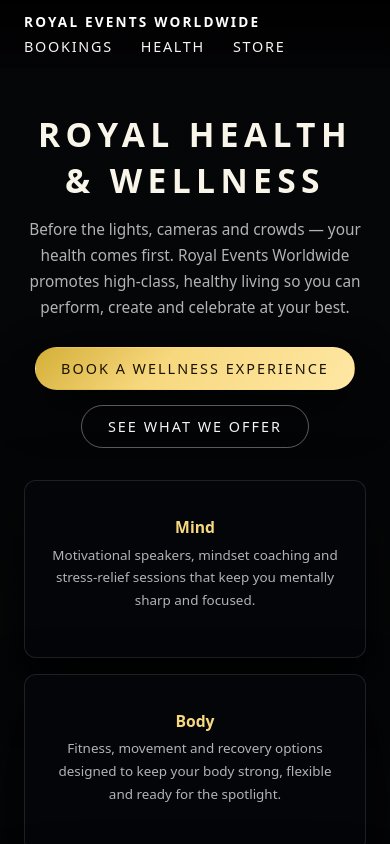
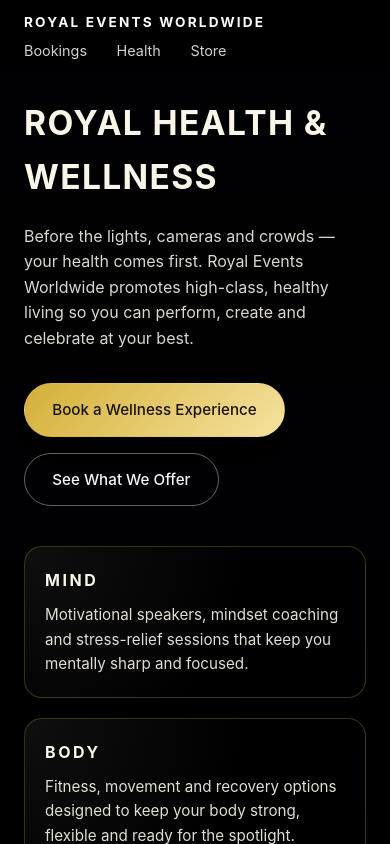
Before and after one commit to royaleventsworldwide/royal-events-app, a Next.js app: page /health in a window 390 px wide. Shown: the top 844 px of the page. Built offline with nearby package versions, Linux system fonts and the light colour scheme.

Commit message:
Refactor global CSS styles and improve layout
Refactor global styles, update layout and color scheme, and enhance responsiveness.

```diff
--- a/styles/globals.css
+++ b/styles/globals.css
@@ -1,30 +1,30 @@
 /* ================================
-   GLOBAL RESET + BASE
-================================== */
+   RESET & BASE
+=================================== */
 
 *,
 *::before,
 *::after {
   box-sizing: border-box;
+  margin: 0;
+  padding: 0;
 }
 
 html,
 body {
-  padding: 0;
-  margin: 0;
+  height: 100%;
 }
 
 body {
-  font-family: system-ui, -apple-system, BlinkMacSystemFont, "SF Pro Text",
-    "Segoe UI", Roboto, sans-serif;
-  background-color: #050608;
+  font-family: -apple-system, BlinkMacSystemFont, system-ui, -apple-system,
+    "Segoe UI", sans-serif;
+  background: #05040a;
   color: #f5f5f5;
-  -webkit-font-smoothing: antialiased;
+  line-height: 1.6;
 }
 
 a {
   color: inherit;
-  text-decoration: none;
 }
 
 img {
@@ -32,329 +32,208 @@ img {
   display: block;
 }
 
-/* Layout wrapper so content doesn’t touch edges */
+/* Utility */
+
 .page-shell {
-  max-width: 1120px;
+  max-width: 1200px;
   margin: 0 auto;
-  padding: 0 1.5rem;
-}
-
-/* ================================
-   COLORS / TOKENS
-================================== */
-
-:root {
-  --royal-black: #050608;
-  --royal-black-soft: #111318;
-  --royal-gold: #d4af37;
-  --royal-gold-soft: #f7d87e;
-  --royal-green: #0b7f57;
-  --royal-text-main: #f5f5f5;
-  --royal-text-muted: #b3b3b3;
-  --card-bg: #12131a;
-  --border-subtle: rgba(255, 255, 255, 0.08);
-  --radius-lg: 18px;
-  --radius-md: 12px;
-  --shadow-soft: 0 24px 60px rgba(0, 0, 0, 0.8);
+  padding: 6rem 1.5rem 4rem;
 }
 
 /* ================================
    NAVBAR
-================================== */
+=================================== */
 
-.site-nav {
+.navbar {
   position: fixed;
   top: 0;
   left: 0;
   right: 0;
-  z-index: 50;
-  padding: 0.9rem 1.5rem;
-  background: radial-gradient(circle at top left, #1a1b24 0, #050608 55%);
-  border-bottom: 1px solid rgba(255, 255, 255, 0.08);
-  display: flex;
-  align-items: center;
-  justify-content: center;
-}
-
-.site-nav-inner {
-  width: 100%;
-  max-width: 1120px;
+  z-index: 20;
+  padding: 1rem 2rem;
+  background: rgba(5, 4, 10, 0.96);
+  border-bottom: 1px solid rgba(212, 175, 55, 0.18);
   display: flex;
   align-items: center;
   justify-content: space-between;
 }
 
-.brand-mark {
-  font-size: 0.78rem;
-  letter-spacing: 0.32em;
+.nav-logo {
+  font-size: 0.8rem;
+  letter-spacing: 0.25em;
   text-transform: uppercase;
-  color: var(--royal-text-main);
-}
-
-.brand-mark span {
-  color: var(--royal-gold-soft);
+  color: #f5f5f5;
+  font-weight: 600;
 }
 
 .nav-links {
   display: flex;
-  gap: 1.8rem;
-  font-size: 0.9rem;
+  align-items: center;
+  gap: 1.75rem;
 }
 
 .nav-links a {
-  position: relative;
+  font-size: 0.9rem;
   color: #f5f5f5;
-  letter-spacing: 0.12em;
-  text-transform: uppercase;
-  font-size: 0.78rem;
+  text-decoration: none;
+  opacity: 0.85;
+  transition: color 0.2s ease, opacity 0.2s ease;
 }
 
-.nav-links a::after {
-  content: "";
-  position: absolute;
-  left: 0;
-  right: 0;
-  bottom: -0.35rem;
-  height: 2px;
-  transform: scaleX(0);
-  transform-origin: center;
-  background: linear-gradient(
-    90deg,
-    var(--royal-gold),
-    var(--royal-gold-soft)
-  );
-  transition: transform 0.25s ease-out;
+.nav-links a:hover {
+  color: #d4af37; /* gold */
+  opacity: 1;
 }
 
-.nav-links a:hover::after {
-  transform: scaleX(1);
-}
-
-/* push page content below the fixed nav */
-.page-offset {
+/* Add top padding so content isn't behind navbar */
+.page-with-nav {
   padding-top: 4.5rem;
 }
 
 /* ================================
-   HERO (HOME & STORE)
-================================== */
+   HOME / GENERIC HERO
+=================================== */
 
-.hero {
-  position: relative;
-  min-height: 92vh;
-  display: grid;
-  grid-template-columns: minmax(0, 1.3fr) minmax(0, 1fr);
-  gap: 2.5rem;
+.hero-page {
+  min-height: 100vh;
+  background: radial-gradient(circle at top, #1a141f 0%, #05040a 55%, #020109 100%);
+  display: flex;
   align-items: center;
-  padding: 4.5rem 1.5rem 4rem;
-  background: radial-gradient(circle at top left, #191824 0, #050608 65%);
-  overflow: hidden;
+  justify-content: center;
+  padding: 6rem 1.5rem 4rem;
 }
 
-.hero::before {
-  content: "";
-  position: absolute;
-  inset: 0;
-  background-image: url("/bd1-hero.png");
-  background-size: cover;
-  background-position: center;
-  opacity: 0.25;
-  transform: scale(1.04);
-  animation: hero-pan 24s ease-in-out infinite alternate;
-  z-index: -2;
+.hero-inner {
+  max-width: 1100px;
+  width: 100%;
+  margin: 0 auto;
 }
 
-.hero::after {
-  content: "";
-  position: absolute;
-  inset: 0;
-  background: linear-gradient(
-    90deg,
-    rgba(5, 6, 8, 0.96) 0%,
-    rgba(5, 6, 8, 0.82) 32%,
-    rgba(5, 6, 8, 0.88) 62%,
-    rgba(5, 6, 8, 1) 100%
-  );
-  z-index: -1;
-}
-
-.hero-main {
-  position: relative;
-}
-
-.hero-kicker {
-  font-size: 0.78rem;
-  letter-spacing: 0.32em;
+.hero-eyebrow {
+  font-size: 0.9rem;
+  letter-spacing: 0.28em;
   text-transform: uppercase;
-  color: var(--royal-gold-soft);
+  color: #d4af37;
   margin-bottom: 1rem;
 }
 
 .hero-title {
-  font-size: clamp(2.5rem, 3.2vw, 3.3rem);
-  line-height: 1.08;
-  margin-bottom: 1rem;
+  font-size: clamp(2.75rem, 5vw, 3.4rem);
+  font-weight: 600;
+  letter-spacing: 0.02em;
+  margin-bottom: 1.5rem;
 }
 
-.hero-title span {
-  color: var(--royal-gold-soft);
+.hero-lead {
+  max-width: 680px;
+  font-size: 1.05rem;
+  color: rgba(245, 245, 245, 0.85);
+  margin-bottom: 2.25rem;
 }
-
-.hero-subtitle {
-  max-width: 32rem;
-  font-size: 0.99rem;
-  line-height: 1.6;
-  color: var(--royal-text-muted);
-  margin-bottom: 1.8rem;
-}
-
-/* Hero button row */
 
 .hero-actions {
   display: flex;
   flex-wrap: wrap;
-  gap: 0.9rem;
-  margin-bottom: 2.2rem;
+  gap: 1rem;
+  margin-bottom: 3rem;
 }
 
-/* ================================
-   BUTTONS
-================================== */
+/* CTA Buttons */
 
 .primary-btn,
 .secondary-btn {
   display: inline-flex;
   align-items: center;
   justify-content: center;
+  padding: 0.85rem 1.7rem;
   border-radius: 999px;
-  padding: 0.7rem 1.6rem;
-  font-size: 0.9rem;
-  letter-spacing: 0.14em;
-  text-transform: uppercase;
+  font-size: 0.95rem;
+  font-weight: 500;
+  text-decoration: none;
   border: 1px solid transparent;
   cursor: pointer;
-  transition: transform 0.15s ease-out, box-shadow 0.15s ease-out,
-    background 0.2s ease-out, border-color 0.2s ease-out, color 0.2s ease-out;
+  transition: transform 0.15s ease, box-shadow 0.15s ease,
+    background 0.15s ease, border-color 0.15s ease, color 0.15s ease;
 }
 
 .primary-btn {
-  background: linear-gradient(
-    135deg,
-    var(--royal-gold) 0%,
-    var(--royal-gold-soft) 40%,
-    #ffe8a6 100%
-  );
-  color: #1a1304;
-  box-shadow: 0 18px 45px rgba(0, 0, 0, 0.7);
+  background: linear-gradient(135deg, #d4af37, #f5e29f);
+  color: #1a1209;
+  box-shadow: 0 14px 28px rgba(0, 0, 0, 0.6);
 }
 
 .primary-btn:hover {
-  transform: translateY(-2px);
-  box-shadow: 0 24px 60px rgba(0, 0, 0, 0.9);
+  transform: translateY(-1px);
+  box-shadow: 0 18px 36px rgba(0, 0, 0, 0.7);
 }
 
 .secondary-btn {
   background: transparent;
-  border-color: rgba(255, 255, 255, 0.35);
-  color: var(--royal-text-main);
+  color: #f5f5f5;
+  border-color: rgba(245, 245, 245, 0.4);
 }
 
 .secondary-btn:hover {
-  border-color: var(--royal-gold-soft);
-  background: rgba(255, 255, 255, 0.06);
+  border-color: #d4af37;
+  background: rgba(212, 175, 55, 0.08);
+}
+
+/* Small pill cards on home page */
+
+.hero-card-grid {
+  display: grid;
+  grid-template-columns: repeat(auto-fit, minmax(230px, 1fr));
+  gap: 1.15rem;
+}
+
+.hero-card {
+  border-radius: 18px;
+  border: 1px solid rgba(212, 175, 55, 0.2);
+  background: radial-gradient(circle at top left, rgba(255, 255, 255, 0.04), transparent 55%);
+  padding: 1.1rem 1.25rem;
+}
+
+.hero-card-title {
+  font-size: 0.9rem;
+  text-transform: uppercase;
+  letter-spacing: 0.16em;
+  color: #f5f5f5;
+  margin-bottom: 0.45rem;
+}
+
+.hero-card-body {
+  font-size: 0.9rem;
+  color: rgba(245, 245, 245, 0.8);
 }
 
 /* ================================
-   FEATURE CARDS (HOME)
-================================== */
+   STORE PAGE (uses full-screen hero image)
+=================================== */
 
-.feature-grid {
+.store-page {
   position: relative;
-  display: grid;
-  grid-template-columns: repeat(3, minmax(0, 1fr));
-  gap: 1rem;
+  min-height: 100vh;
+  display: flex;
+  align-items: center;
+  justify-content: center;
+  padding: 6rem 1.5rem 4rem;
+  color: #f9f5e9;
+  overflow: hidden;
+  text-align: center;
 }
 
-.feature-card {
-  background: radial-gradient(circle at top left, #171824 0, #0a0b0f 60%);
-  border-radius: var(--radius-md);
-  padding: 1rem 1.1rem;
-  border: 1px solid rgba(255, 255, 255, 0.08);
-  box-shadow: 0 16px 40px rgba(0, 0, 0, 0.7);
-}
+/* Background image already handled in store.js or other CSS if needed */
 
-.feature-card h3 {
-  font-size: 0.9rem;
-  margin-bottom: 0.35rem;
-  color: var(--royal-gold-soft);
-}
-
-.feature-card p {
-  font-size: 0.78rem;
-  color: var(--royal-text-muted);
-}
-
-/* ================================
-   STORE PAGE
-================================== */
-
-.store-hero {
+/* Ensure text sits above background */
+.store-page .hero-inner {
   position: relative;
-  min-height: 92vh;
-  display: flex;
-  align-items: center;
-  padding: 4.5rem 1.5rem 4rem;
-  overflow: hidden;
-}
-
-.store-hero::before {
-  content: "";
-  position: absolute;
-  inset: 0;
-  background-image: url("/bd1-hero.png");
-  background-size: cover;
-  background-position: center;
-  transform: scale(1.06);
-  animation: hero-pan 24s ease-in-out infinite alternate;
-  z-index: -2;
-}
-
-.store-hero::after {
-  content: "";
-  position: absolute;
-  inset: 0;
-  background: linear-gradient(
-    180deg,
-    rgba(5, 6, 8, 0.2) 0%,
-    rgba(5, 6, 8, 0.85) 40%,
-    rgba(5, 6, 8, 1) 100%
-  );
-  z-index: -1;
-}
-
-.store-panel {
-  max-width: 520px;
-  padding: 2.1rem 2.2rem;
-  border-radius: var(--radius-lg);
-  background: rgba(7, 8, 11, 0.92);
-  border: 1px solid rgba(255, 255, 255, 0.12);
-  box-shadow: var(--shadow-soft);
-}
-
-.store-panel h1 {
-  font-size: 2.1rem;
-  margin-bottom: 0.5rem;
-}
-
-.store-panel p {
-  font-size: 0.95rem;
-  color: var(--royal-text-muted);
+  z-index: 1;
 }
 
 /* ================================
    GENERIC SECTION PAGES
    (Bookings, Health, etc.)
-================================== */
+=================================== */
 
 .section-page {
   position: relative;
@@ -369,7 +248,7 @@ img {
   text-align: center;
 }
 
-/* Moving background – slow pan / fake video look */
+/* Moving background - slow pan / fake video look */
 .section-page::before {
   content: "";
   position: absolute;
@@ -381,15 +260,15 @@ img {
   z-index: -2;
 }
 
-/* Dark overlay for readability */
+/* Dark gradient overlay so text stays readable */
 .section-page::after {
   content: "";
   position: absolute;
   inset: 0;
   background: linear-gradient(
-    180deg,
-    rgba(5, 6, 8, 0.55),
-    rgba(5, 6, 8, 0.9)
+    to bottom,
+    rgba(0, 0, 0, 0.65),
+    rgba(0, 0, 0, 0.95)
   );
   z-index: -1;
 }
@@ -403,87 +282,87 @@ img {
   background-image: url("/health-hero.jpg");
 }
 
-/* Content on top of background */
-.section-content,
-.section-actions,
-.section-grid,
-.section-form {
+/* Foreground containers */
+.section-content {
+  max-width: 900px;
+  width: 100%;
+  margin: 0 auto;
   position: relative;
   z-index: 1;
 }
 
 .section-content h1 {
-  font-size: clamp(2.1rem, 2.6vw, 2.7rem);
-  letter-spacing: 0.16em;
+  font-size: clamp(2.3rem, 4vw, 2.8rem);
+  letter-spacing: 0.04em;
   text-transform: uppercase;
-  margin-bottom: 0.9rem;
+  margin-bottom: 1.25rem;
 }
 
 .section-content p {
-  max-width: 34rem;
-  margin: 0 auto 1.6rem;
-  font-size: 0.96rem;
-  line-height: 1.7;
-  color: var(--royal-text-muted);
+  max-width: 640px;
+  margin: 0 auto 2rem auto;
+  font-size: 1rem;
+  color: rgba(249, 245, 233, 0.88);
 }
 
 .section-actions {
   display: flex;
   flex-wrap: wrap;
+  gap: 1rem;
   justify-content: center;
-  gap: 0.9rem;
-  margin-bottom: 2rem;
+  margin-bottom: 2.5rem;
 }
 
-/* Simple grid for Health highlight cards */
+/* Grid cards on Health page */
 .section-grid {
   display: grid;
-  grid-template-columns: repeat(3, minmax(0, 1fr));
-  gap: 1rem;
-  margin-top: 1.4rem;
+  grid-template-columns: repeat(auto-fit, minmax(230px, 1fr));
+  gap: 1.25rem;
+  margin-top: 1.5rem;
 }
 
 .section-card {
-  background: rgba(4, 6, 10, 0.92);
-  border-radius: var(--radius-md);
-  padding: 1.2rem 1.3rem;
-  border: 1px solid rgba(255, 255, 255, 0.11);
-  box-shadow: var(--shadow-soft);
+  border-radius: 18px;
+  border: 1px solid rgba(212, 175, 55, 0.28);
+  background: radial-gradient(circle at top left, rgba(255, 255, 255, 0.06), transparent 60%);
+  padding: 1.3rem 1.25rem;
 }
 
 .section-card h3 {
-  font-size: 0.98rem;
-  margin-bottom: 0.35rem;
-  color: var(--royal-gold-soft);
+  font-size: 1rem;
+  text-transform: uppercase;
+  letter-spacing: 0.16em;
+  color: #f9f5e9;
+  margin-bottom: 0.6rem;
 }
 
 .section-card p {
-  font-size: 0.84rem;
-  color: var(--royal-text-muted);
+  font-size: 0.95rem;
+  color: rgba(249, 245, 233, 0.9);
+  margin: 0;
 }
 
 /* Booking form block */
+
 .section-form {
-  margin-top: 2.4rem;
-  max-width: 40rem;
+  margin-top: 1rem;
+  padding: 1.75rem 1.5rem 1.9rem;
+  border-radius: 20px;
+  background: rgba(2, 1, 8, 0.8);
+  border: 1px solid rgba(212, 175, 55, 0.25);
+  max-width: 780px;
   margin-left: auto;
   margin-right: auto;
-  background: rgba(4, 6, 10, 0.92);
-  border-radius: 18px;
-  padding: 1.7rem 1.6rem 1.9rem;
-  border: 1px solid rgba(255, 255, 255, 0.13);
-  box-shadow: var(--shadow-soft);
-  text-align: left;
 }
 
 .section-form h2 {
-  font-size: 1.1rem;
+  font-size: 1.35rem;
   margin-bottom: 0.4rem;
 }
 
 .section-form p {
-  margin-bottom: 1.2rem;
-  font-size: 0.85rem;
+  font-size: 0.95rem;
+  margin-bottom: 1.4rem;
 }
 
 .section-form form {
@@ -495,82 +374,93 @@ img {
 .form-row {
   display: grid;
   grid-template-columns: repeat(2, minmax(0, 1fr));
-  gap: 0.8rem;
+  gap: 0.85rem;
 }
 
 .section-form input,
 .section-form textarea {
   width: 100%;
-  padding: 0.7rem 0.75rem;
-  border-radius: 10px;
-  border: 1px solid rgba(255, 255, 255, 0.16);
-  background: rgba(6, 7, 11, 0.96);
-  color: var(--royal-text-main);
-  font-size: 0.9rem;
+  padding: 0.75rem 0.85rem;
+  border-radius: 12px;
+  border: 1px solid rgba(249, 245, 233, 0.25);
+  background: rgba(3, 2, 10, 0.85);
+  color: #f9f5e9;
+  font-size: 0.95rem;
+  outline: none;
 }
 
 .section-form input::placeholder,
 .section-form textarea::placeholder {
-  color: rgba(255, 255, 255, 0.45);
+  color: rgba(249, 245, 233, 0.6);
 }
 
-.section-form textarea {
-  resize: vertical;
-  min-height: 110px;
+.section-form input:focus,
+.section-form textarea:focus {
+  border-color: #d4af37;
+  box-shadow: 0 0 0 1px rgba(212, 175, 55, 0.5);
+}
+
+.section-form button.primary-btn {
+  width: 100%;
+  margin-top: 0.4rem;
+}
+
+/* Keep foreground elements above backgrounds */
+.section-content,
+.section-actions,
+.section-form,
+.section-grid,
+.section-card {
+  position: relative;
+  z-index: 1;
 }
 
 /* ================================
    ANIMATIONS
-================================== */
+=================================== */
 
 @keyframes hero-pan {
-  from {
-    transform: scale(1.07) translate3d(0, 0, 0);
+  0% {
+    transform: scale(1.05) translateX(-2%);
   }
-  to {
-    transform: scale(1.14) translate3d(0, -12px, 0);
+  100% {
+    transform: scale(1.05) translateX(2%);
   }
 }
 
 /* ================================
    RESPONSIVE
-================================== */
+=================================== */
 
-@media (max-width: 900px) {
-  .hero {
-    grid-template-columns: minmax(0, 1fr);
-    padding-top: 5.5rem;
-    padding-bottom: 3.2rem;
-  }
-
-  .feature-grid {
-    grid-template-columns: repeat(2, minmax(0, 1fr));
-  }
-
-  .section-grid {
-    grid-template-columns: minmax(0, 1fr);
-  }
-
-  .section-page {
-    padding-top: 5.5rem;
-  }
-}
-
-@media (max-width: 640px) {
-  .feature-grid {
-    grid-template-columns: minmax(0, 1fr);
-  }
-
-  .site-nav-inner {
-    gap: 1rem;
+@media (max-width: 768px) {
+  .navbar {
+    padding: 0.9rem 1.3rem;
   }
 
   .nav-links {
-    gap: 1rem;
-    font-size: 0.8rem;
+    gap: 1.1rem;
+  }
+
+  .hero-inner,
+  .section-content {
+    text-align: left;
+  }
+
+  .hero-title,
+  .section-content h1 {
+    font-size: 2.1rem;
+  }
+
+  .hero-actions,
+  .section-actions {
+    justify-content: flex-start;
+  }
+
+  .section-form {
+    padding: 1.5rem 1.25rem 1.6rem;
   }
 
   .form-row {
-    grid-template-columns: minmax(0, 1fr);
+    grid-template-columns: 1fr;
   }
 }
```
